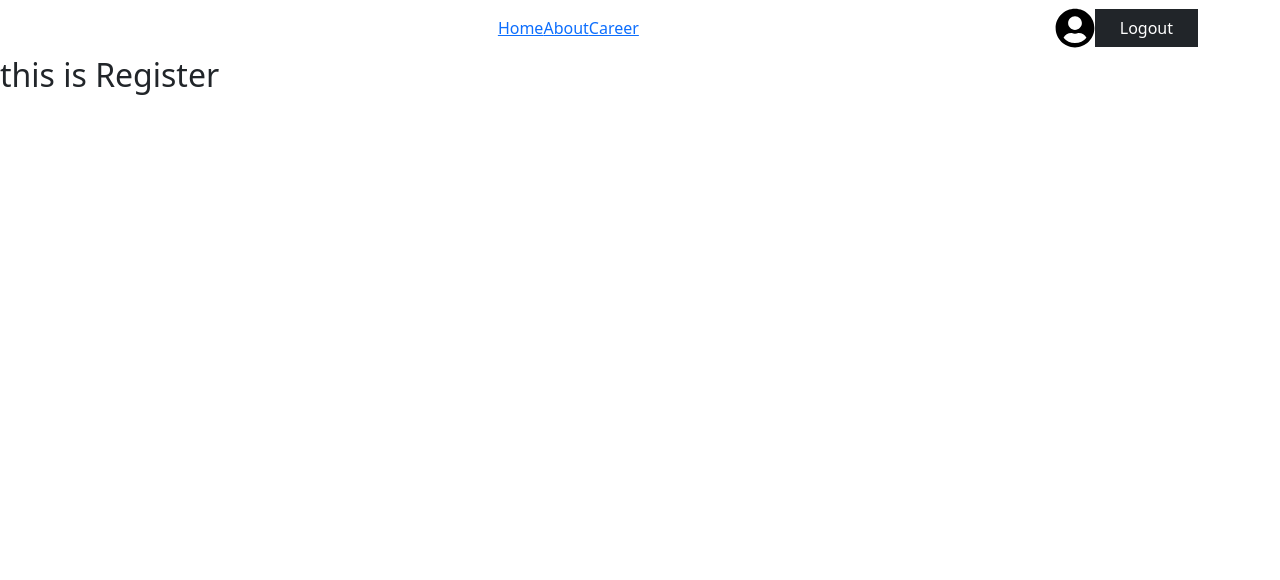
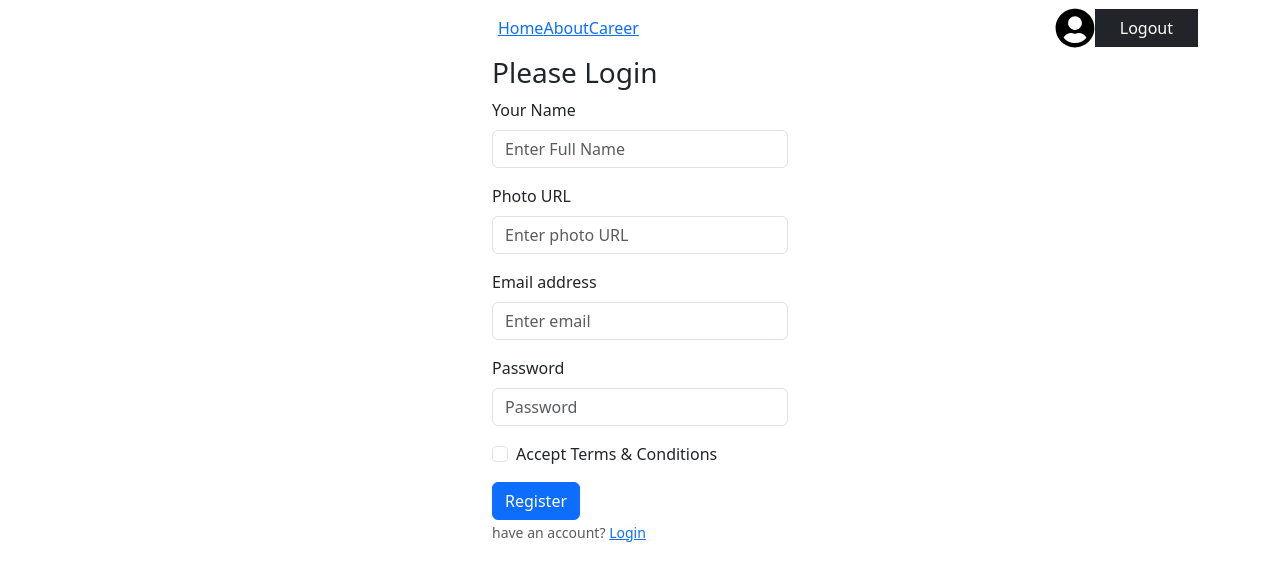
Before and after one commit to asib11/news-dragon, a React (Vite) app: page /register in a window 1280 px wide. Shown: the top 580 px of the page. Built offline with nearby package versions, Linux system fonts and the light colour scheme.

Commit message:
make form

```diff
--- a/src/pages/Home/Shared/Login/Login.jsx
+++ b/src/pages/Home/Shared/Login/Login.jsx
@@ -1,11 +1,41 @@
 // eslint-disable-next-line no-unused-vars
 import React from 'react';
+import { Container } from 'react-bootstrap';
+import Button from 'react-bootstrap/Button';
+import Form from 'react-bootstrap/Form';
+import { Link } from 'react-router-dom';
 
 const Login = () => {
     return (
-        <div>
-            <h2>this is login</h2>
-        </div>
+        <Container className='w-25 m-auto'>
+            <h3>Please Login</h3>
+            <Form >
+                <Form.Group className="mb-3" controlId="formBasicEmail">
+                    <Form.Label>Email address</Form.Label>
+                    <Form.Control type="email" name='email' placeholder="Enter email" />
+
+                </Form.Group>
+
+                <Form.Group className="mb-3" controlId="formBasicPassword">
+                    <Form.Label>Password</Form.Label>
+                    <Form.Control type="password" name='password' placeholder="Password" />
+                </Form.Group>
+
+                <Button variant="primary" type="submit">
+                    Login
+                </Button>
+                <br />
+                <Form.Text className="text-muted">
+                        Dont have any account? <Link to='/register'>Register</Link>
+                </Form.Text>
+                <Form.Text className="text-muted">
+
+                </Form.Text>
+                <Form.Text className="text-muted">
+
+                </Form.Text>
+            </Form>
+        </Container>
     );
 };
 
--- a/src/pages/Home/Shared/Login/Register.jsx
+++ b/src/pages/Home/Shared/Login/Register.jsx
@@ -1,11 +1,51 @@
 // eslint-disable-next-line no-unused-vars
 import React from 'react';
+import { Container } from 'react-bootstrap';
+import Button from 'react-bootstrap/Button';
+import Form from 'react-bootstrap/Form';
+import { Link } from 'react-router-dom';
 
 const Register = () => {
     return (
-        <div>
-            <h2>this is Register</h2>
-        </div>
+        <Container className='w-25 m-auto'>
+            <h3>Please Login</h3>
+            <Form >
+                <Form.Group className="mb-3" controlId="formBasicEmail">
+                    <Form.Label>Your Name</Form.Label>
+                    <Form.Control type="text" name='name' placeholder="Enter Full Name" />
+                </Form.Group>
+                <Form.Group className="mb-3" controlId="formBasicEmail">
+                    <Form.Label>Photo URL</Form.Label>
+                    <Form.Control type="text" name='photo' placeholder="Enter photo URL" />
+                </Form.Group>
+                <Form.Group className="mb-3" controlId="formBasicEmail">
+                    <Form.Label>Email address</Form.Label>
+                    <Form.Control type="email" name='email' placeholder="Enter email" />
+                </Form.Group>
+
+                <Form.Group className="mb-3" controlId="formBasicPassword">
+                    <Form.Label>Password</Form.Label>
+                    <Form.Control type="password" name='password' placeholder="Password" />
+                </Form.Group>
+
+                <Form.Group className="mb-3" controlId="formBasicCheckbox">
+                    <Form.Check type="checkbox" label="Accept Terms & Conditions" />
+                </Form.Group>
+                <Button variant="primary" type="submit">
+                    Register
+                </Button>
+                <br />
+                <Form.Text className="text-muted">
+                    have an account? <Link to='/login'>Login</Link>
+                </Form.Text>
+                <Form.Text className="text-muted">
+
+                </Form.Text>
+                <Form.Text className="text-muted">
+
+                </Form.Text>
+            </Form>
+        </Container>
     );
 };
 
```
Also changed, not shown: src/route/Routes.jsx (+4 -3 lines).
